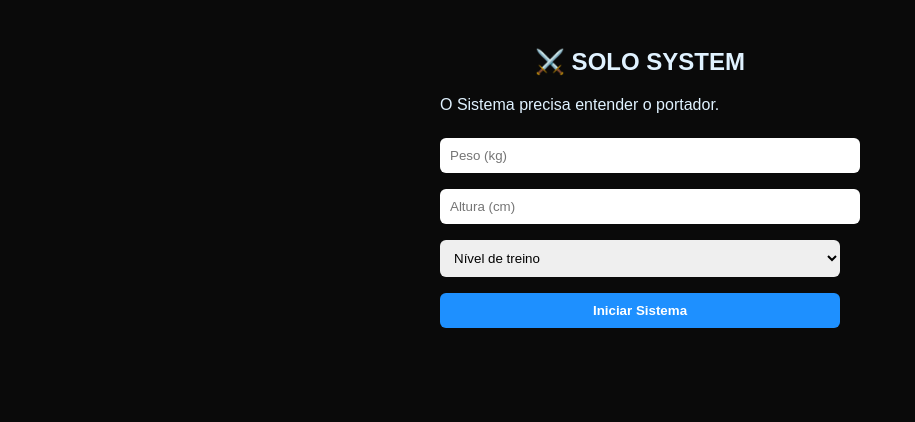
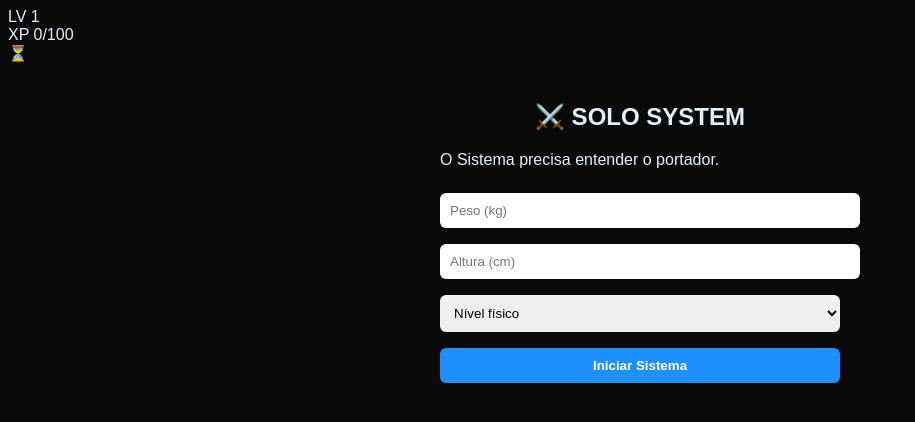
Before and after one commit to edmreis280-art/SOLO-SYSTEM, a plain HTML site: page index.html in a window 1280 px wide. Shown: the whole page, without its empty margins (0-915 px from the left). Drawn offline with Linux system fonts and the light colour scheme.

Commit message:
Update index.html

```diff
--- a/index.html
+++ b/index.html
@@ -6,6 +6,12 @@
   <link rel="stylesheet" href="style.css">
 </head>
 <body>
+
+<div id="hud">
+  <div>LV <span id="level">1</span></div>
+  <div>XP <span id="xp">0</span>/100</div>
+  <div>⏳ <span id="timer"></span></div>
+</div>
 
 <div id="app">
 
@@ -18,22 +24,20 @@
     <input id="altura" type="number" placeholder="Altura (cm)">
 
     <select id="atividade">
-      <option value="">Nível de treino</option>
-      <option value="1">Sedentário</option>
-      <option value="2">Treino leve</option>
-      <option value="3">Academia frequente</option>
+      <option value="">Nível físico</option>
+      <option value="1">Iniciante</option>
+      <option value="2">Intermediário</option>
+      <option value="3">Avançado</option>
     </select>
 
-    <button onclick="salvarQuestionario()">Iniciar Sistema</button>
+    <button onclick="iniciarSistema()">Iniciar Sistema</button>
   </section>
 
   <!-- PUNIÇÃO -->
   <section id="punicao" class="hidden">
     <h2>⚠️ PUNIÇÃO ATIVADA</h2>
     <p>Complete para desbloquear o Sistema:</p>
-
     <ul id="listaPunicao"></ul>
-
     <button onclick="concluirPunicao()">Concluir Punição</button>
   </section>
 
@@ -48,8 +52,6 @@
     <label><input type="checkbox" class="missao"> Beber 2L de água</label>
 
     <button onclick="finalizarDia()">Finalizar Dia</button>
-
-    <p id="timer"></p>
   </section>
 
 </div>
```
